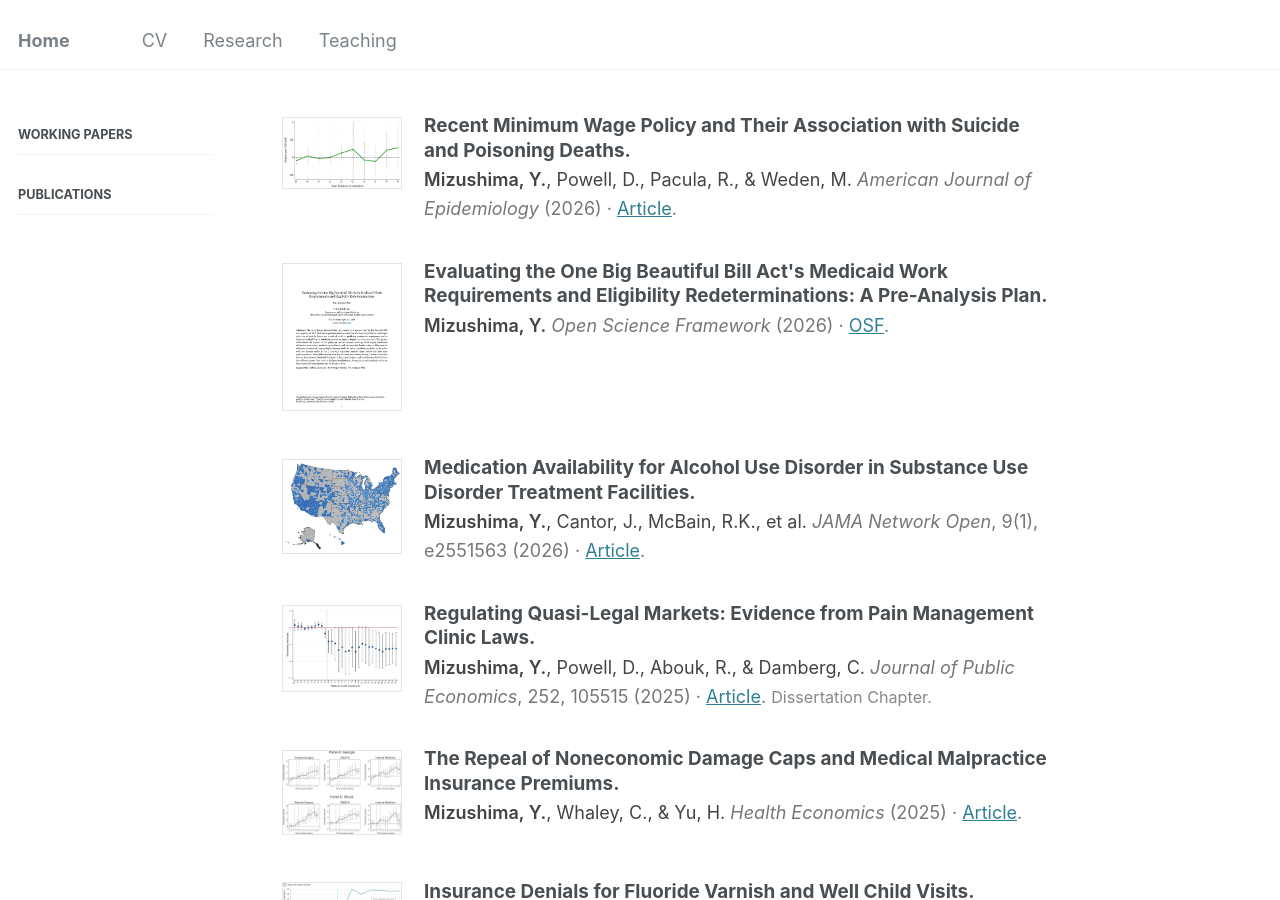
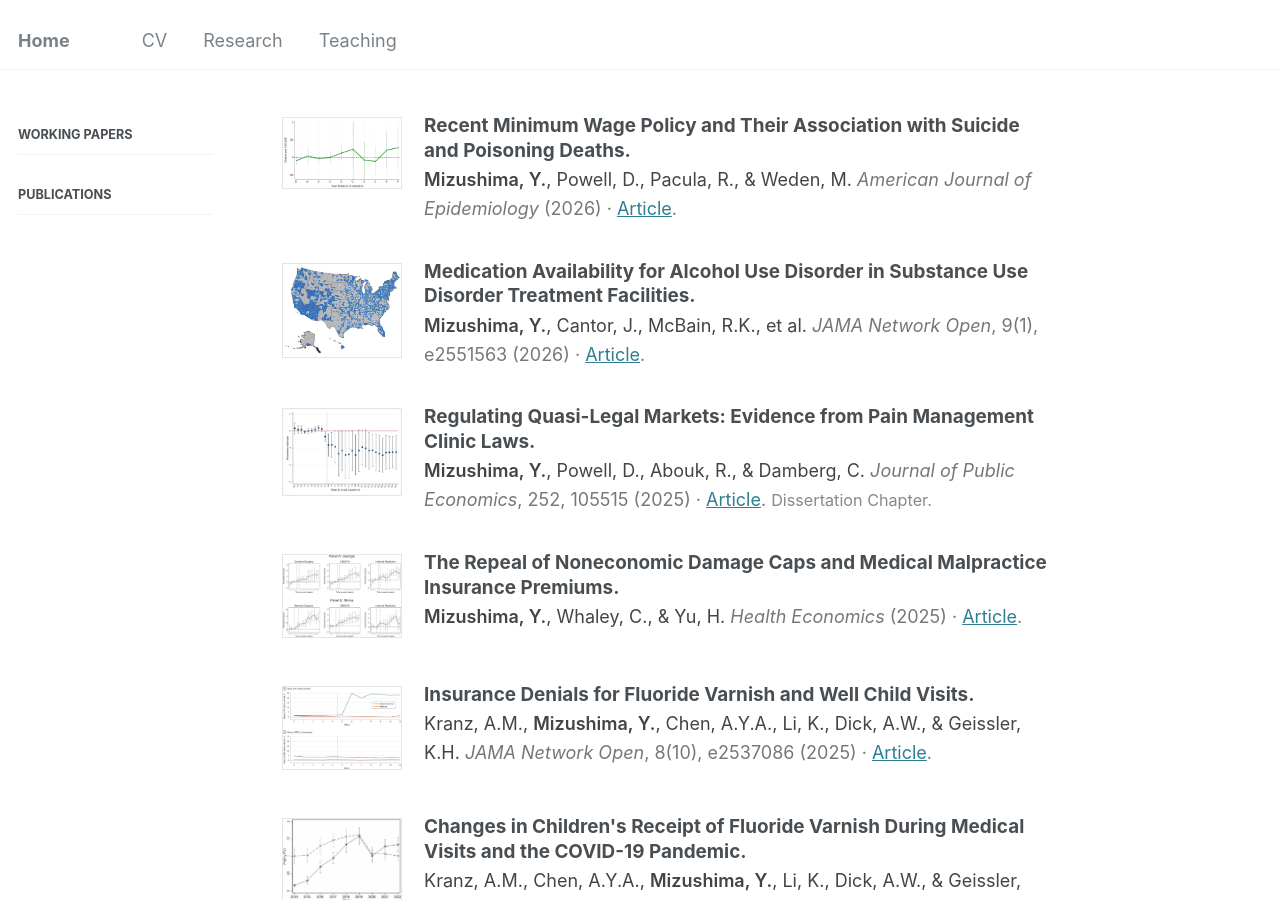
Before and after one commit to yujimizushima/yujimizushima.github.io, a Jekyll site: the page built from _pages/research.md, in a window 1280 px wide and 900 px high, scrolled down 909 px. Built offline with Jekyll 4.4.1, drawn with Linux system fonts in a browser that asks for light colours.

Commit message:
Update research.md

```diff
--- a/_pages/research.md
+++ b/_pages/research.md
@@ -134,18 +134,6 @@ h2.section-heading {
 </div>
 
 <div class="pub-entry">
-  <img src="/images/OSF.png" alt="" onerror="this.style.display='none'">
-  <div class="pub-title">Evaluating the One Big Beautiful Bill Act's Medicaid Work Requirements and Eligibility Redeterminations: A Pre-Analysis Plan.</div>
-  <div class="pub-body">
-    <span class="self-author">Mizushima, Y.</span>
-    <span class="pub-venue">
-      <i>Open Science Framework</i> (2026) ·
-      <a href="https://osf.io/3w5cs/files/nm6fz">OSF</a>.
-    </span>
-  </div>
-</div>
-
-<div class="pub-entry">
   <img src="/images/JNO.png" alt="" onerror="this.style.display='none'">
   <div class="pub-title">Medication Availability for Alcohol Use Disorder in Substance Use Disorder Treatment Facilities.</div>
   <div class="pub-body">
```
